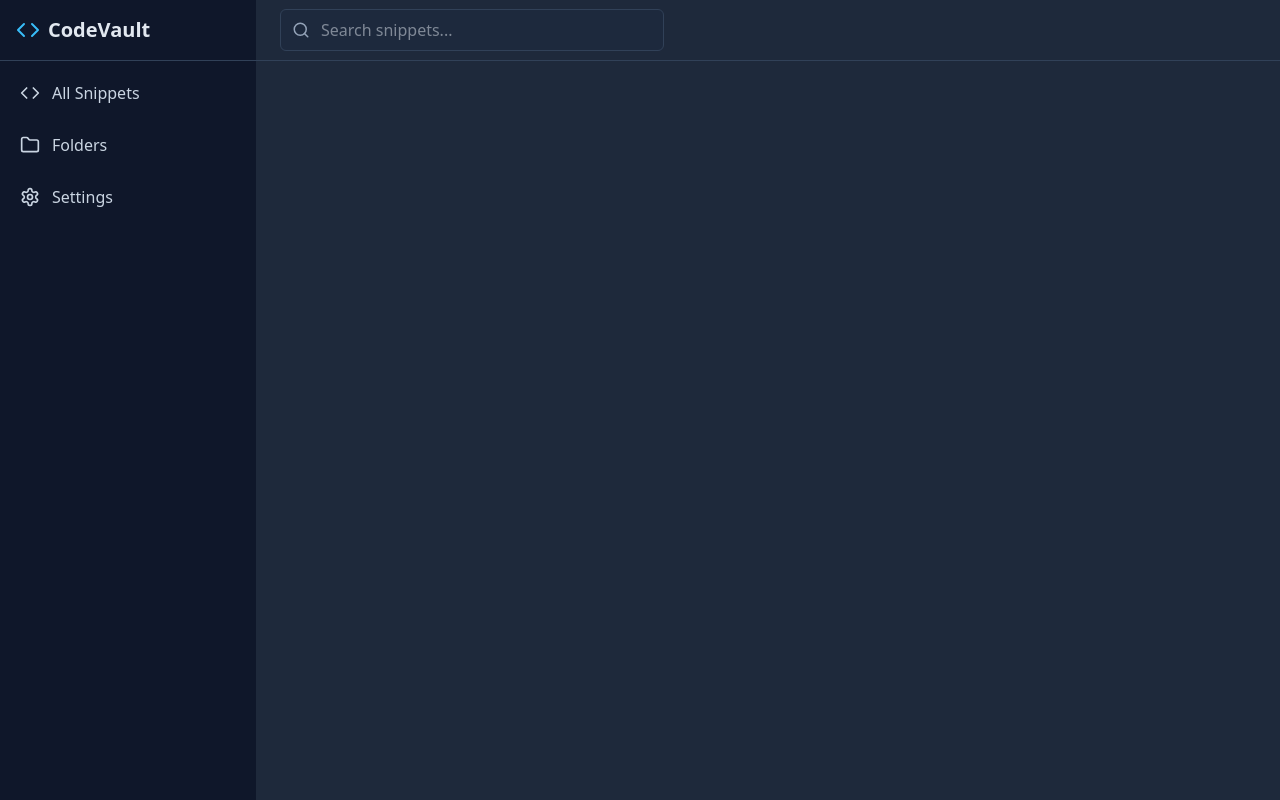
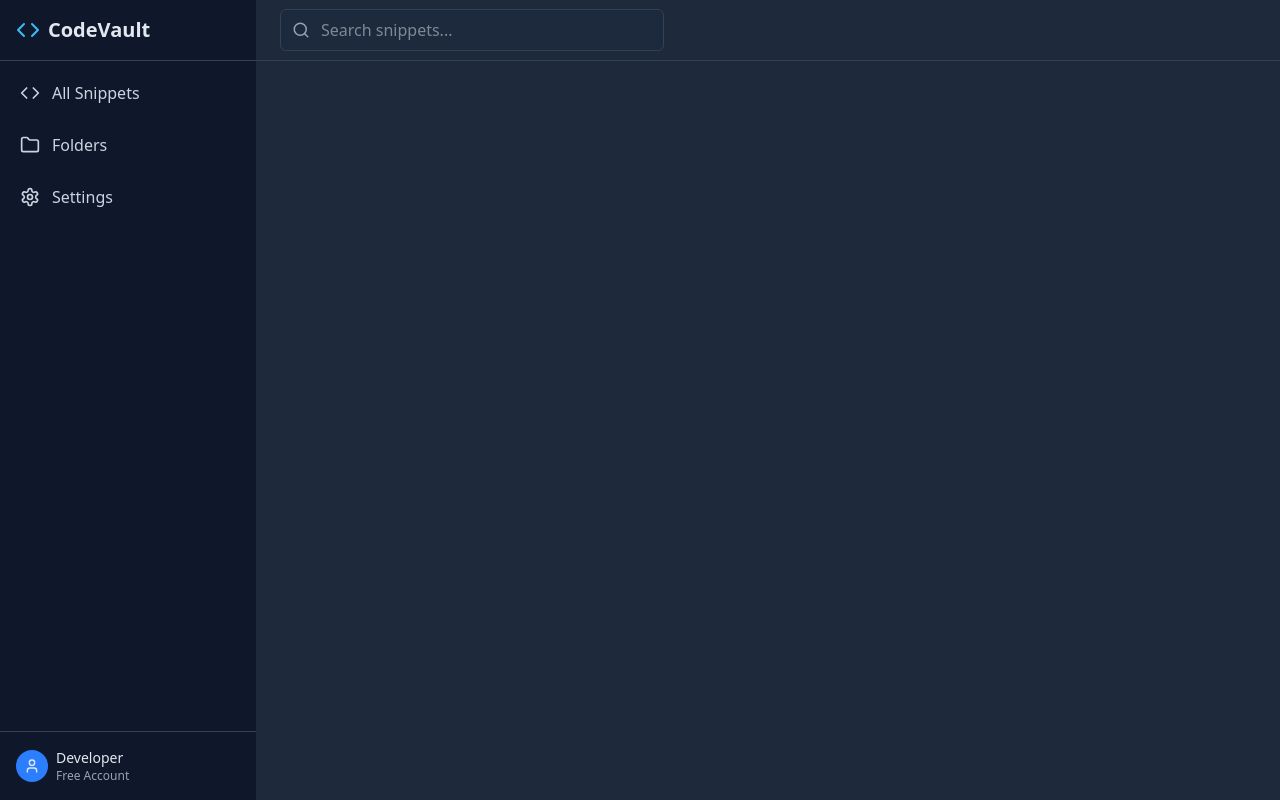
Before and after one commit to shinji-Yama77/local-prompt-library, a React (Vite) app in the folder client/: page / in a window 1280 px wide. Built offline with nearby package versions, Linux system fonts and the light colour scheme.

Commit message:
updated nav

```diff
--- a/client/src/App.jsx
+++ b/client/src/App.jsx
@@ -23,6 +23,17 @@ export default function App() {
             <h1 className="text-xl font-bold">CodeVault</h1>
         </div>
         <Navbar />
+        <div className="p-4 border-t border-slate-700">
+          <div className="flex items-center">
+            <div className="w-8 h-8 rounded-full bg-blue-500 flex items-center justify-center mr-2">
+              <User size={16} />
+            </div>
+            <div>
+              <p className="text-sm font-medium">Developer</p>
+              <p className="text-xs" style={{ color: secondaryTextColor}}>Free Account</p>
+            </div>
+          </div>
+        </div>
       </div>
       <div className="flex-1 flex flex-col overflow-hidden" style={{ backgroundColor: mainContentColor}}>
         <header className="h-15.25 border-b border-slate-700 flex items-center justify-between px-6">
```
